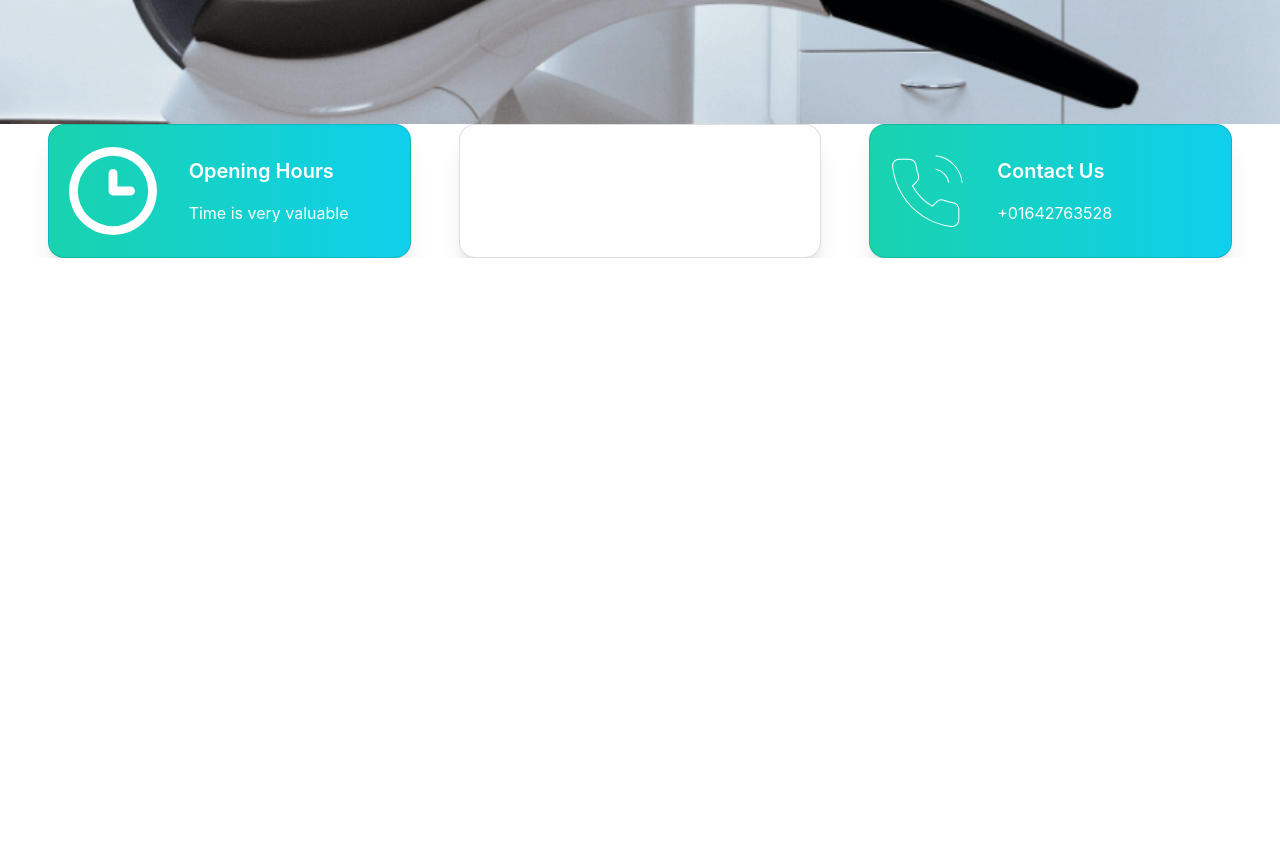
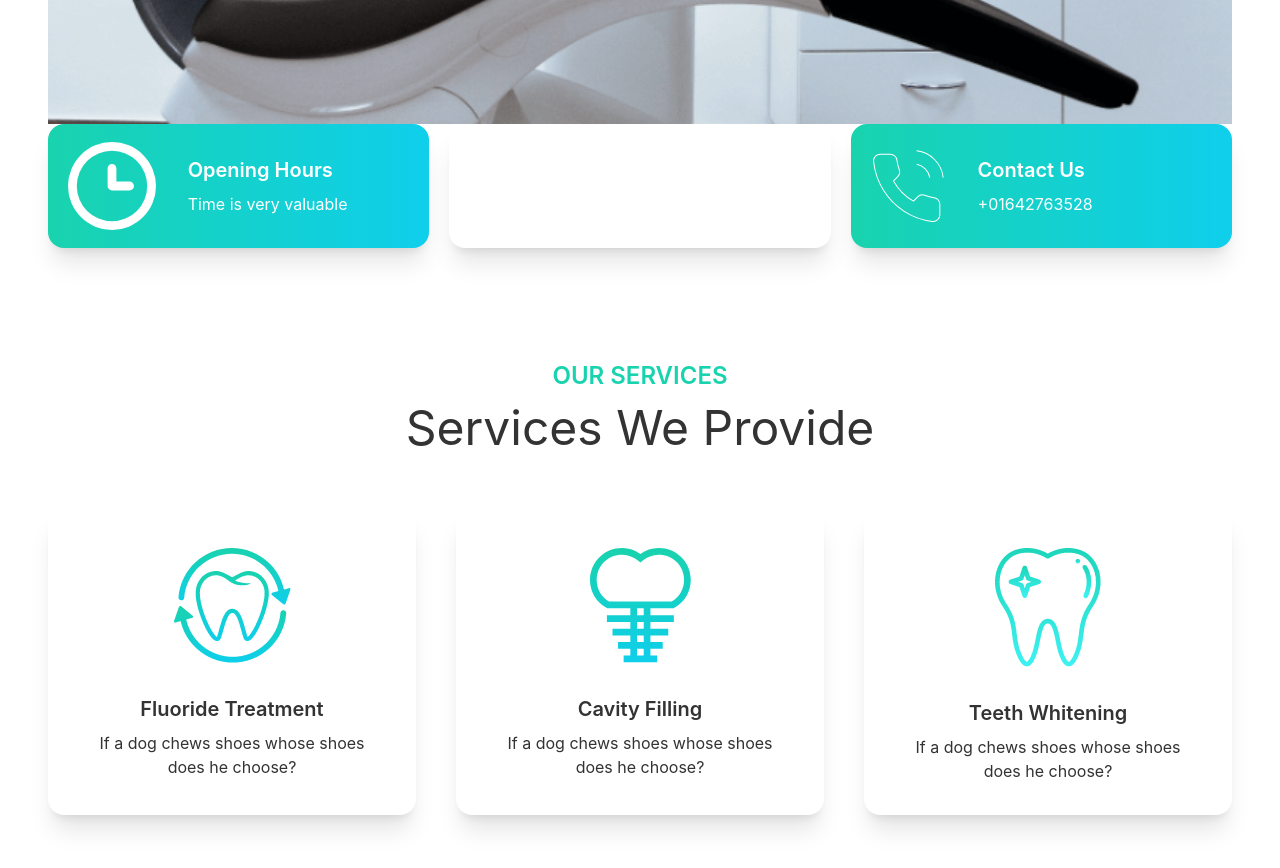
Before and after one commit to mirajulalam/Doctor-portal, a React (Create React App) app: page / in a window 1280 px wide. Shown: the part 740-1608 px from the top of the page. Before the commit the page ends 998 px from the top, so only its background shows below. Built offline with nearby package versions, Linux system fonts and the light colour scheme.

Commit message:
our services added

```diff
--- a/public/index.html
+++ b/public/index.html
@@ -12,8 +12,8 @@
       manifest.json provides metadata used when your web app is installed on a
       user's mobile device or desktop. See https://developers.google.com/web/fundamentals/web-app-manifest/
     -->
-  <link href="https://cdn.jsdelivr.net/npm/bootstrap@5.1.3/dist/css/bootstrap.min.css" rel="stylesheet"
-    integrity="sha384-1BmE4kWBq78iYhFldvKuhfTAU6auU8tT94WrHftjDbrCEXSU1oBoqyl2QvZ6jIW3" crossorigin="anonymous">
+  <!-- <link href="https://cdn.jsdelivr.net/npm/bootstrap@5.1.3/dist/css/bootstrap.min.css" rel="stylesheet"
+    integrity="sha384-1BmE4kWBq78iYhFldvKuhfTAU6auU8tT94WrHftjDbrCEXSU1oBoqyl2QvZ6jIW3" crossorigin="anonymous"> -->
   <link rel="manifest" href="%PUBLIC_URL%/manifest.json" />
   <!--
       Notice the use of %PUBLIC_URL% in the tags above.
--- a/src/Pages/Home/Banner.css
+++ b/src/Pages/Home/Banner.css
@@ -3,3 +3,7 @@
     background-color: white;
     background-position: center;
 }
+
+.banner img {
+    width: 50%;
+}
--- a/src/Pages/Home/Banner.js
+++ b/src/Pages/Home/Banner.js
@@ -3,9 +3,9 @@ import chair from '../../assets/images/chair.png';
 import './Banner.css';
 const Banner = () => {
     return (
-        <div class="hero min-h-screen px-12 banner bg-gray-200">
+        <div class="hero min-h-screen banner bg-gray-200">
             <div class="hero-content flex-col lg:flex-row-reverse">
-                <img className='w-50' src={chair} />
+                <img src={chair} />
                 <div>
                     <h1 class="text-5xl font-bold">Your New Smile Starts Here</h1>
                     <p class="py-6">Provident cupiditate voluptatem et in. Quaerat fugiat ut assumenda excepturi exercitationem quasi. In deleniti eaque aut repudiandae et a id nisi.</p>
--- a/src/Pages/Home/Home.js
+++ b/src/Pages/Home/Home.js
@@ -1,12 +1,14 @@
 import React from 'react';
 import Banner from './Banner';
 import Info from './Info';
+import Services from './Services';
 
 const Home = () => {
     return (
-        <div>
+        <div className='px-12'>
             <Banner></Banner>
             <Info></Info>
+            <Services></Services>
         </div>
     );
 };
--- a/src/Pages/Home/Info.js
+++ b/src/Pages/Home/Info.js
@@ -5,7 +5,7 @@ import marker from '../../assets/icons/marker.svg';
 import phone from '../../assets/icons/phone.svg';
 const Info = () => {
     return (
-        <div className='grid grid-cols-3 lg:grid-cols-3 gap-5 px-12'>
+        <div className='grid grid-cols-3 lg:grid-cols-3 gap-5'>
             <InfoCard cardTitle="Opening Hours" bgClass="bg-gradient-to-r from-secondary to-primary" cardDescription="Time is very valuable" img={clock}></InfoCard>
             <InfoCard cardTitle="Visit Our Location" bgClass="bg-accent" cardDescription="Bangladesh,Chittagong,fatikchari" img={marker}></InfoCard>
             <InfoCard cardTitle="Contact Us" bgClass="bg-gradient-to-r from-secondary to-primary" cardDescription="+01642763528" img={phone}></InfoCard>
--- /dev/null
+++ b/src/Pages/Home/Service.js
@@ -0,0 +1,19 @@
+import React from 'react';
+
+const Service = ({ service }) => {
+    const { name, description, img } = service;
+    return (
+        <div class="card lg:mx-w-lg bg-base-100 shadow-xl">
+            <figure class="px-10 pt-10">
+                <img src={img} alt="Shoes" class="rounded-xl" />
+            </figure>
+            <div class="card-body items-center text-center">
+                <h2 class="card-title">{name}</h2>
+                <p>If a dog chews shoes whose shoes does he choose?</p>
+
+            </div>
+        </div>
+    );
+};
+
+export default Service;
--- /dev/null
+++ b/src/Pages/Home/Services.js
@@ -0,0 +1,42 @@
+import React from 'react';
+import treatment from '../../assets/images/fluoride.png';
+import filling from '../../assets/images/cavity.png';
+import whitening from '../../assets/images/whitening.png';
+import Service from './Service';
+const Services = () => {
+    const services = [
+        {
+            _id: 1,
+            name: 'Fluoride Treatment',
+            description: '',
+            img: treatment
+        },
+        {
+            _id: 2,
+            name: 'Cavity Filling',
+            description: '',
+            img: filling
+        },
+        {
+            _id: 3,
+            name: 'Teeth Whitening',
+            description: '',
+            img: whitening
+        }
+    ];
+    return (
+        <div className='my-28'>
+            <div className='text-center'>
+                <h3 className='text-secondary text-2xl font-semibold 		 uppercase'>Our Services</h3>
+                <h2 className='text-5xl mt-3 mb-14'>Services We Provide</h2>
+            </div>
+            <div className='grid sm:grid-cols-1 md:grid-cols-2 lg:grid-cols-3 gap-10'>
+                {
+                    services.map(service => <Service key={service._id} service={service}></Service>)
+                }
+            </div>
+        </div>
+    );
+};
+
+export default Services;
```
